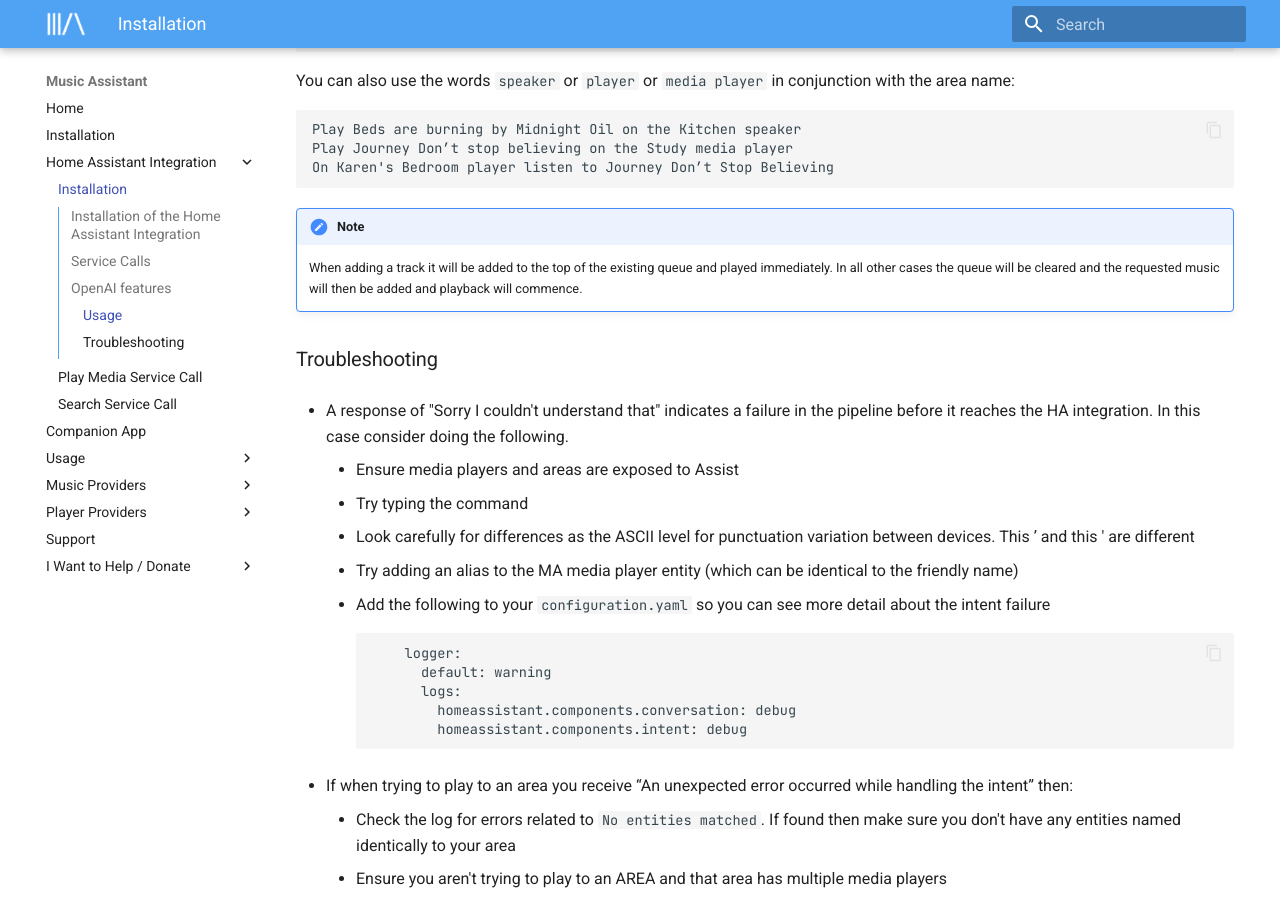
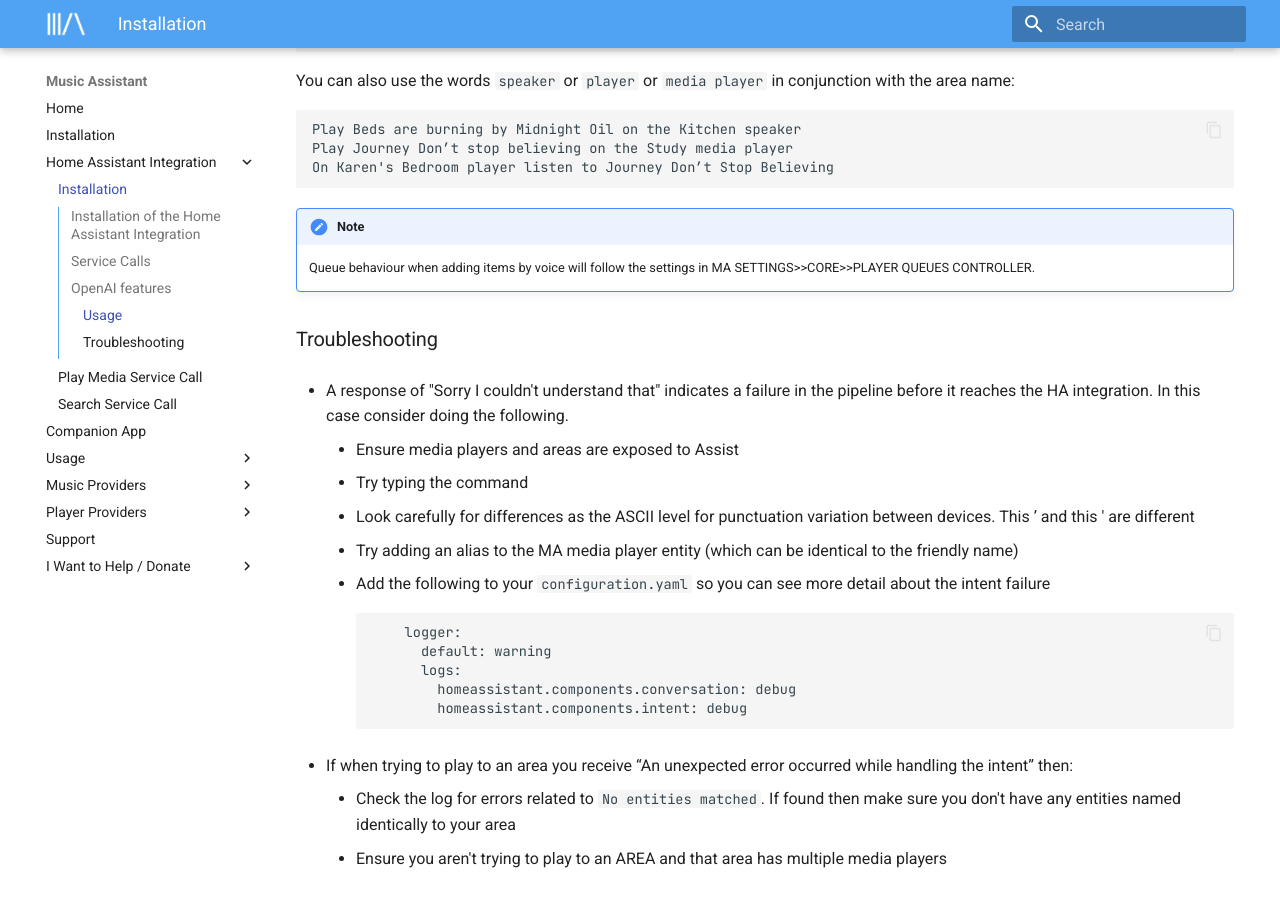
Before and after one commit to pwbriggs/music-assistant.github.io, an MkDocs documentation site: the page built from docs/integration/installation.md, in a window 1280 px wide and 900 px high, scrolled down 3003 px. Built offline with MkDocs 1.6.1 and Material for MkDocs 9.7.7, drawn with Linux system fonts in a browser that asks for light colours.

Commit message:
Amend queue behaviour post recent PR

````diff
--- a/docs/integration/installation.md
+++ b/docs/integration/installation.md
@@ -74,7 +74,7 @@
 ```
 
 !!! note
-    When adding a track it will be added to the top of the existing queue and played immediately. In all other cases the queue will be cleared and the requested music will then be added and playback will commence.
+    Queue behaviour when adding items by voice will follow the settings in MA SETTINGS>>CORE>>PLAYER QUEUES CONTROLLER.
 
 ### Troubleshooting
 
````
